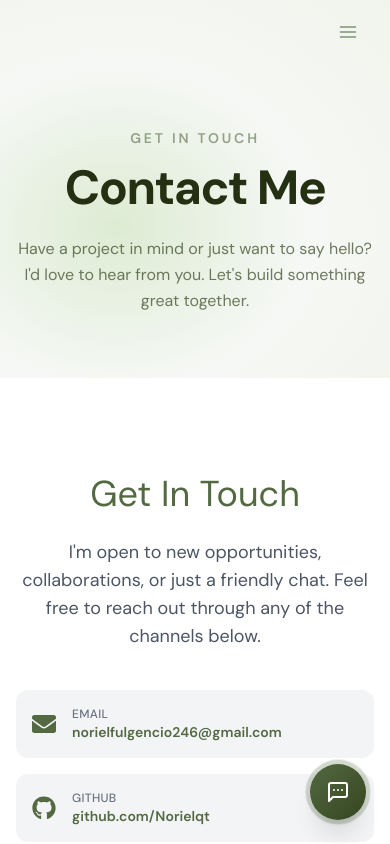
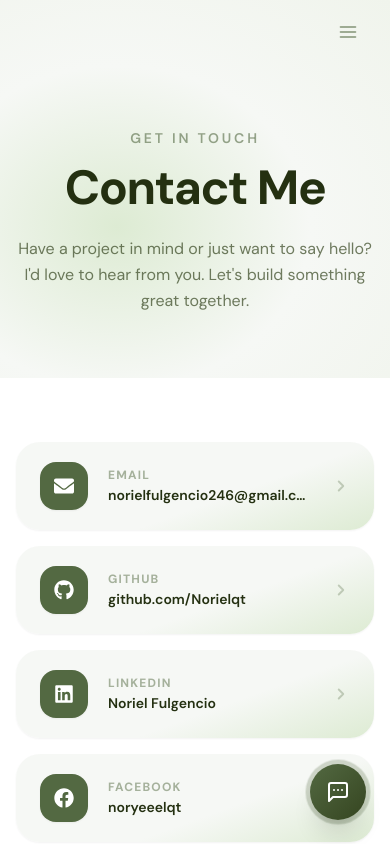
Before and after one commit to Norielqt/Portfolio, a React (Create React App) app: page /contact in a window 390 px wide. Shown: the top 844 px of the page. Built offline with nearby package versions, Linux system fonts and the light colour scheme; the HTML template or start-up script is replaced by a standard one; a web font is replaced by a local one.

Commit message:
Update Contact for Mobile Scale
Co-authored-by: Copilot <copilot@github.com>

```diff
--- a/src/components/Contact.jsx
+++ b/src/components/Contact.jsx
@@ -7,25 +7,25 @@ const contacts = [
     label: "Email",
     value: "norielfulgencio246@gmail.com",
     href: "mailto:norielfulgencio246@gmail.com",
-    icon: <FaEnvelope className="text-brand text-2xl" />,
+    icon: <FaEnvelope />,
   },
   {
     label: "GitHub",
     value: "github.com/Norielqt",
     href: "https://github.com/Norielqt",
-    icon: <FaGithub className="text-brand dark:text-white text-2xl" />,
+    icon: <FaGithub />,
   },
   {
     label: "LinkedIn",
     value: "Noriel Fulgencio",
     href: "https://www.linkedin.com/in/noriel-fulgencio-23887a259/",
-    icon: <FaLinkedin className="text-brand text-2xl" />,
+    icon: <FaLinkedin />,
   },
   {
     label: "Facebook",
     value: "noryeeelqt",
     href: "https://www.facebook.com/noryeeelqt",
-    icon: <FaFacebook className="text-brand text-2xl" />,
+    icon: <FaFacebook />,
   },
 ];
 
@@ -51,19 +51,43 @@ export default function Contact() {
           </p>
         </div>
       </div>
-      <section id="contact" className="pt-24 pb-16 px-4 max-w-5xl mx-auto text-brand dark:text-white">
+      <section id="contact" className="pt-16 pb-16 px-4 max-w-5xl mx-auto text-brand dark:text-white">
       <motion.div
         initial={{ opacity: 0, y: 30 }}
         whileInView={{ opacity: 1, y: 0 }}
         transition={{ duration: 0.4 }}
         viewport={{ once: true, margin: "0px 0px 80px 0px" }}
-        className="max-w-2xl mx-auto text-center"
+        className="max-w-2xl mx-auto"
       >
+        {/* MOBILE cards */}
+        <div className="flex flex-col gap-4 md:hidden">
+          {contacts.map(({ label, value, href, icon }) => (
+            <a
+              key={label}
+              href={href}
+              target={label !== "Email" ? "_blank" : undefined}
+              rel="noreferrer"
+              className="flex items-center gap-5 px-6 py-5 rounded-3xl shadow-sm group transition-all hover:shadow-md"
+              style={{ background: "linear-gradient(160deg, #f6f8f5 60%, #ddebd3 100%)" }}
+            >
+              <div className="w-12 h-12 rounded-2xl flex items-center justify-center shrink-0 shadow-sm" style={{ background: "#536942" }}>
+                <span className="text-white text-xl">{icon}</span>
+              </div>
+              <div className="text-left min-w-0">
+                <p className="text-xs font-bold uppercase tracking-widest text-brand/50 mb-0.5">{label}</p>
+                <p className="text-sm font-semibold text-brand-800 truncate">{value}</p>
+              </div>
+              <svg className="ml-auto shrink-0 text-brand/30 group-hover:text-brand transition-colors" width="18" height="18" viewBox="0 0 24 24" fill="none" stroke="currentColor" strokeWidth="2.5" strokeLinecap="round" strokeLinejoin="round"><path d="M9 18l6-6-6-6"/></svg>
+            </a>
+          ))}
+        </div>
+
+        {/* DESKTOP grid — untouched */}
+        <div className="hidden md:block text-center">
           <h2 className="text-4xl font-normal mb-4">Get In Touch</h2>
           <p className="text-lg text-gray-600 dark:text-gray-300 mt-6 mb-10">
             I'm open to new opportunities, collaborations, or just a friendly chat. Feel free to reach out through any of the channels below.
           </p>
-
           <div className="grid grid-cols-1 sm:grid-cols-2 gap-4">
             {contacts.map(({ label, value, href, icon }) => (
               <a
@@ -73,7 +97,7 @@ export default function Contact() {
                 rel="noreferrer"
                 className="flex items-center gap-4 p-4 rounded-xl bg-gray-100 dark:bg-gray-800 hover:bg-gray-200 dark:hover:bg-gray-700 transition group"
               >
-              <div className="flex-shrink-0">{icon}</div>
+                <div className="flex-shrink-0 text-brand text-2xl">{icon}</div>
                 <div className="text-left">
                   <p className="text-xs text-gray-500 dark:text-gray-400 font-medium uppercase tracking-wide">{label}</p>
                   <p className="text-sm font-semibold text-brand dark:text-gray-100 group-hover:text-brand-600 transition">{value}</p>
@@ -81,6 +105,7 @@ export default function Contact() {
               </a>
             ))}
           </div>
+        </div>
       </motion.div>
     </section>
     </>
```
Lines whose indentation alone changed are shown as unchanged.
